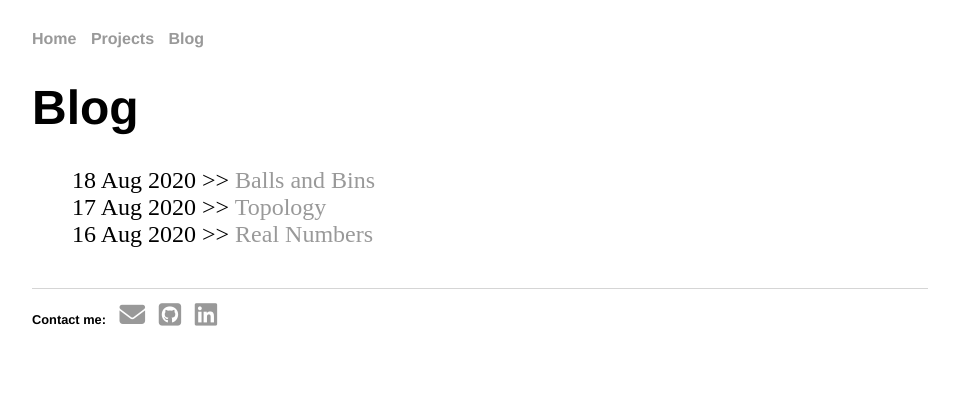
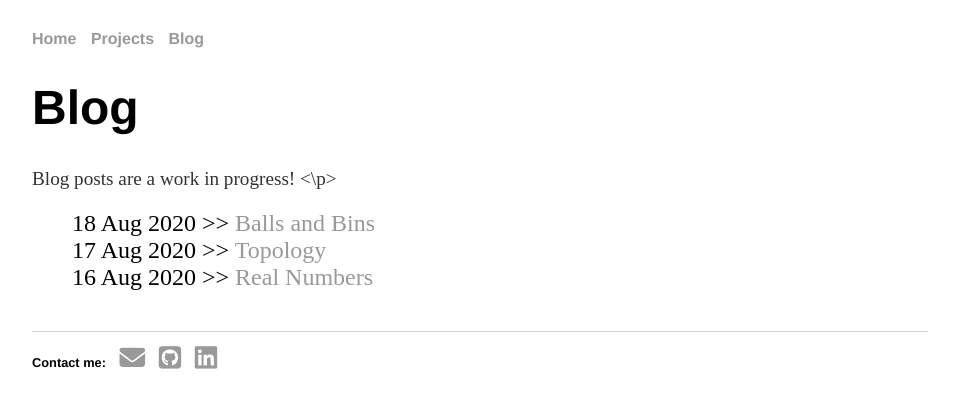
Before and after one commit to thecatherinehuang/thecatherinehuang.github.io, a Jekyll site: the page built from blog/index.html, in a window 1280 px wide. Shown: the top 408 px of the page, without its empty margins (160-1119 px from the left). Built offline with Jekyll 4.4.1, drawn with Linux system fonts in a browser that asks for light colours; nearby versions of some CDN libraries.

Commit message:
Update index.html

```diff
--- a/blog/index.html
+++ b/blog/index.html
@@ -3,6 +3,7 @@ layout: default
 title: Blog
 ---
 <h1> {{page.title}} </h1>
+<p> Blog posts are a work in progress! <\p>
 <ul class="posts">
 	{% for post in site.posts %}
 	<li> <span>{{post.date | date_to_string}}</span> >> <a href="{{post.url}}" title="{{post.title}}">{{post.title}} </a></li>
```
